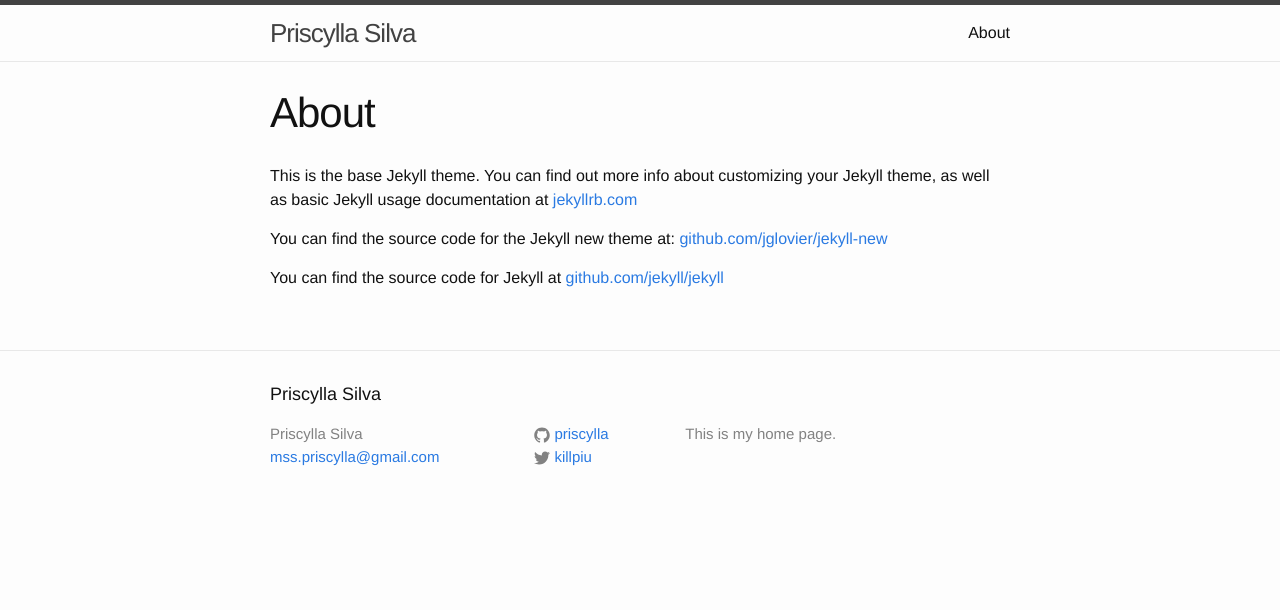
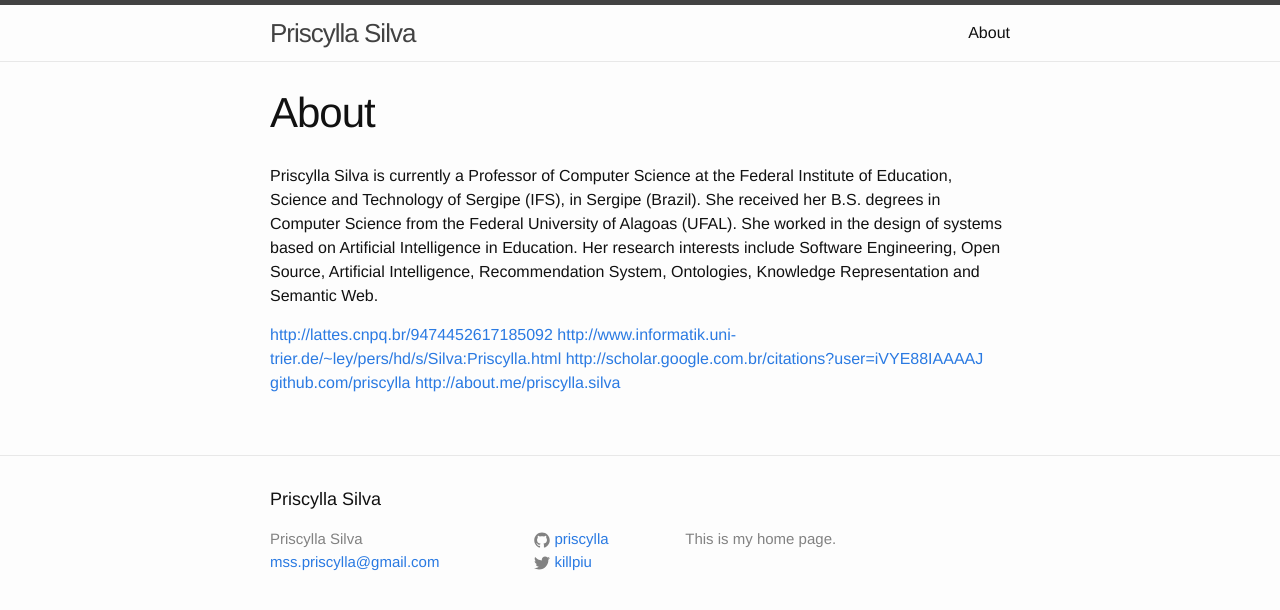
Before and after one commit to priscylla/priscylla.github.io, a Jekyll site: the page built from about.md, in a window 1280 px wide. Shown: the top 610 px of the page. Built offline with Jekyll 4.4.1, drawn with Linux system fonts in a browser that asks for light colours.

Commit message:
About me

```diff
--- a/about.md
+++ b/about.md
@@ -4,8 +4,16 @@ title: About
 permalink: /about/
 ---
 
-This is the base Jekyll theme. You can find out more info about customizing your Jekyll theme, as well as basic Jekyll usage documentation at [jekyllrb.com](http://jekyllrb.com/)
+Priscylla Silva is currently a Professor of Computer Science at the Federal
+Institute of Education, Science and Technology of Sergipe (IFS), in Sergipe
+(Brazil). She received her B.S. degrees in Computer Science from the Federal
+University of Alagoas (UFAL). She worked in the design of systems based on
+Artiﬁcial Intelligence in Education. Her research interests include Software
+Engineering, Open Source, Artiﬁcial Intelligence, Recommendation System,
+Ontologies, Knowledge Representation and Semantic Web.
 
-You can find the source code for the Jekyll new theme at: [github.com/jglovier/jekyll-new](https://github.com/jglovier/jekyll-new)
-
-You can find the source code for Jekyll at [github.com/jekyll/jekyll](https://github.com/jekyll/jekyll)
+[http://lattes.cnpq.br/9474452617185092](CNPQ Lattes CV)
+[http://www.informatik.uni-trier.de/~ley/pers/hd/s/Silva:Priscylla.html](DBLP)
+[http://scholar.google.com.br/citations?user=iVYE88IAAAAJ](Google Scholar)
+[github.com/priscylla](Github)
+[http://about.me/priscylla.silva](About Me)
```
